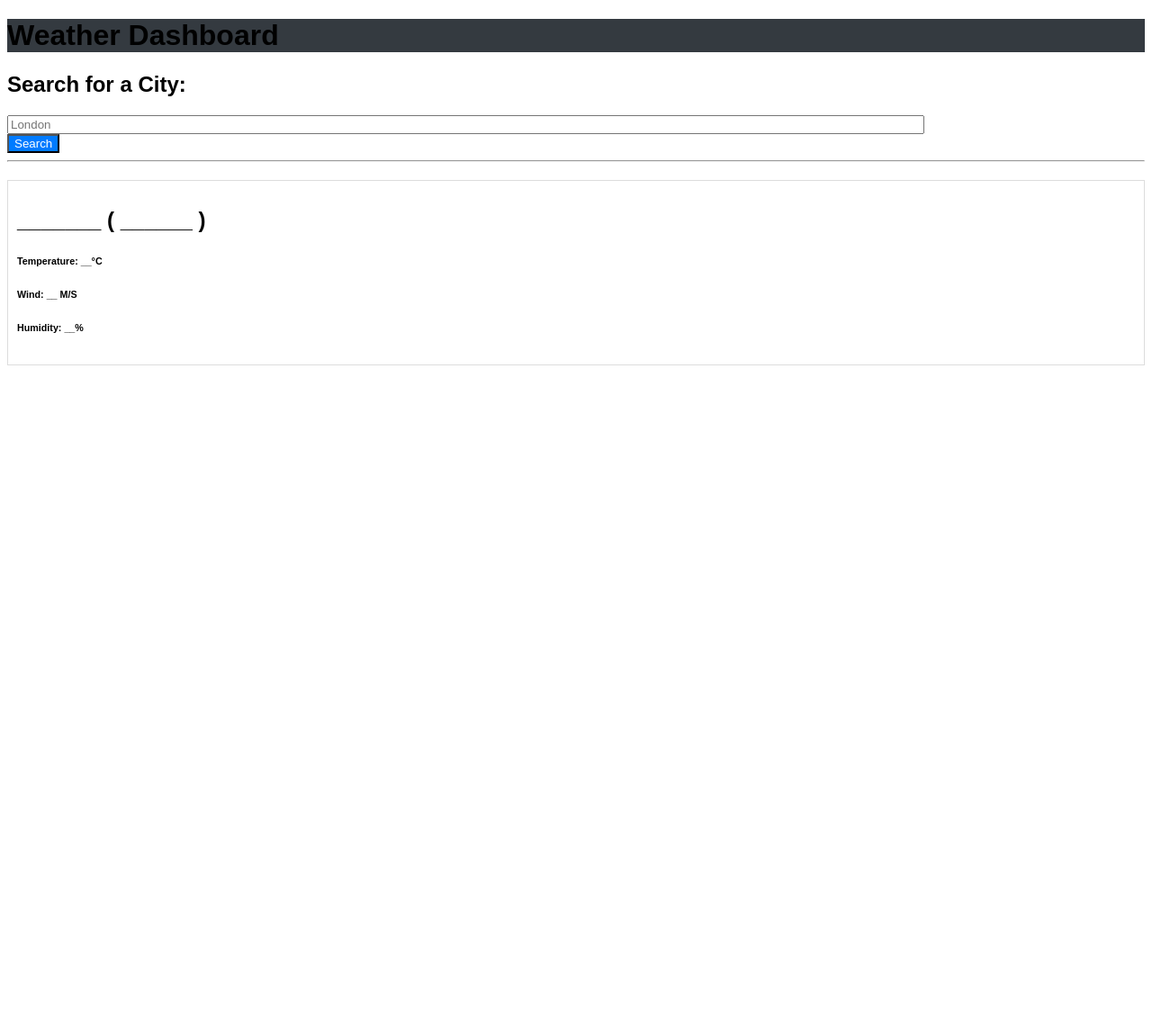
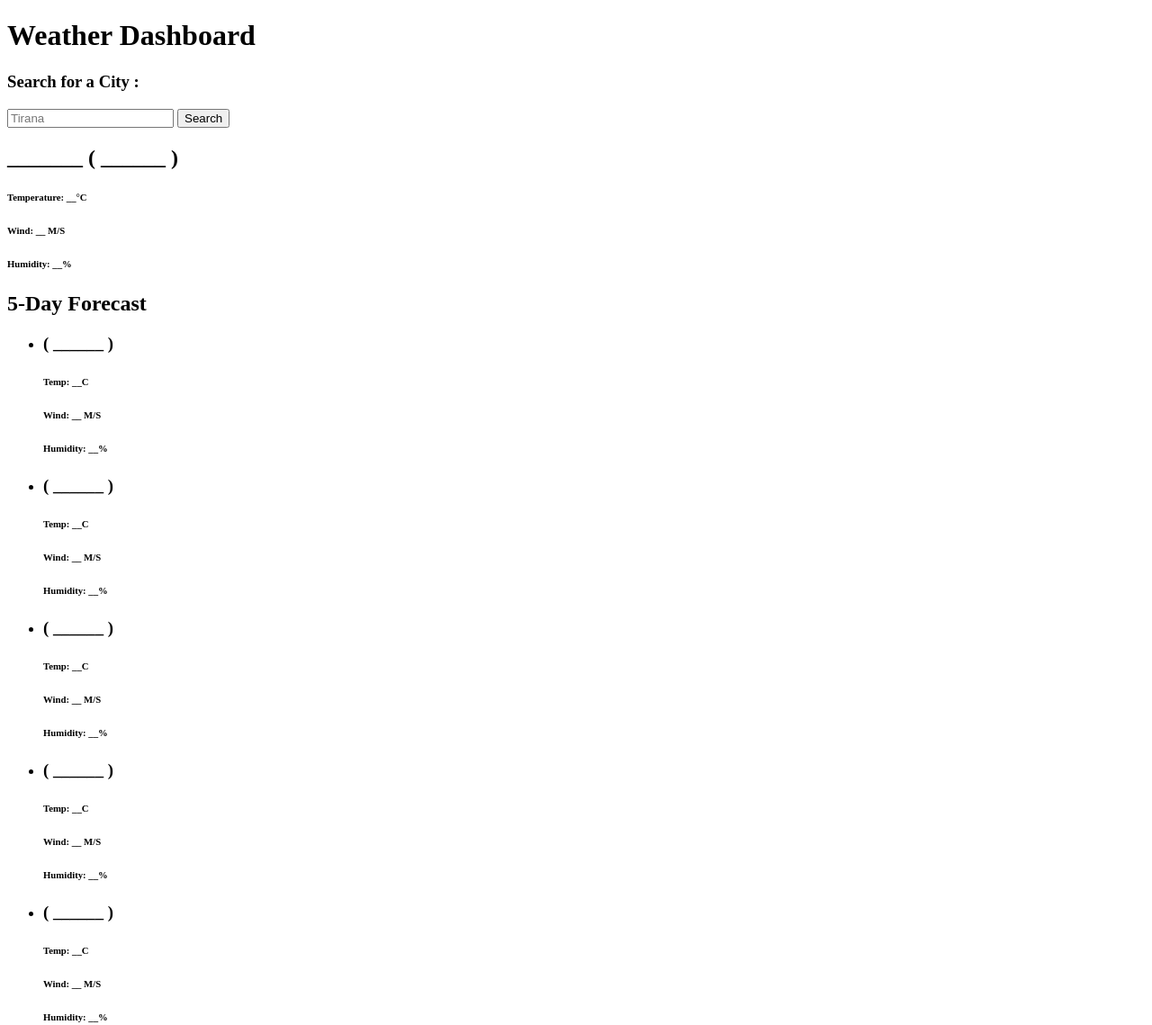
Before and after one commit to Eugeni77/weathereugen, a plain HTML site: page index.html in a window 1280 px wide. Shown: the whole page at 90% size. Before the commit the page ends 800 px from the top, so only its background shows below. Drawn offline with nearby package versions, Linux system fonts and the light colour scheme.

Commit message:
restructured html and js

```diff
--- a/index.html
+++ b/index.html
@@ -10,49 +10,63 @@
 </head>
 
 <body>
-  <header class="container-fluid text-center text-white bg-dark p-2 weather-header">
-    <h1>Weather Dashboard</h1>
+  <header id="weather-header">
+      <h1>Weather Dashboard</h1>
   </header>
-
-  <!-- max-width for ultra wide resolutions -->
-  <div class="container-fluid" style="max-width: 1400px">
-    <div class="row">
-      <aside class="col-lg-3 pb-3">
-        <h2 id="form-heading" class="mt-1 h3 form-label">
-          Search for a City:
-        </h2>
-        <form id="search-form" class="form">
-          <div class="form-inline form-group">
-            <div class="input-group">
-              <input class="form-input weather-search" type="text" id="search-input" placeholder="London"
-                aria-labelledby="form-heading" aria-controls="today forecast" />
-              <div class="input-group-append">
-                <button type="submit" class="btn search-button" id="search-button" aria-label="submit search">
-                  Search
-                </button>
-                <hr class="hr weather-hr" />
-              </div>
-            </div>
-            <div class="weather-data">
-              <div class="current-weather">
-                <div class="weather-details">
+  <div class="container">
+      <section class="weather-input">
+          <h3>Search for a City :</h3>
+          <input class="city-input" type="text" placeholder="Tirana">
+          <button class="search-button">Search</button>
+      </section>
+      <section class="weather-data">
+          <div class="current-weather">
+              <div class="weather-details">
                   <h2>_______ ( ______ )</h2>
                   <h6>Temperature: __°C</h6>
                   <h6>Wind: __ M/S</h6>
                   <h6>Humidity: __%</h6>
-                </div>
               </div>
           </div>
-        </form>
-        <div class="list-group" id="history"></div>
-      </aside>
+          <div class="days-forecast">
+              <h2>5-Day Forecast</h2>
+              <ul class="weather-cards">
+                  <!-- Your forecast cards go here -->
+                  <li class="card">
+                    <h3>( ______ )</h3>
+                    <h6>Temp: __C</h6>
+                    <h6>Wind: __ M/S</h6>
+                    <h6>Humidity: __%</h6>
+                  </li>
+                  <li class="card">
+                    <h3>( ______ )</h3>
+                    <h6>Temp: __C</h6>
+                    <h6>Wind: __ M/S</h6>
+                    <h6>Humidity: __%</h6>
+                  </li>
+                  <li class="card">
+                    <h3>( ______ )</h3>
+                    <h6>Temp: __C</h6>
+                    <h6>Wind: __ M/S</h6>
+                    <h6>Humidity: __%</h6>
+                  </li>
+                  <li class="card">
+                    <h3>( ______ )</h3>
+                    <h6>Temp: __C</h6>
+                    <h6>Wind: __ M/S</h6>
+                    <h6>Humidity: __%</h6>
+                  </li>
+                  <li class="card">
+                    <h3>( ______ )</h3>
+                    <h6>Temp: __C</h6>
+                    <h6>Wind: __ M/S</h6>
+                    <h6>Humidity: __%</h6>
+                  </li>
+              </ul>
+          </div>
+      </section>
+  </div>
 
-      <div class="col-lg-9 pb-3">
-        <section id="today" class="mt-3" role="region" aria-live="polite"></section>
-        <section id="forecast" class="row mt-3" role="region" aria-live="polite"></section>
-      </div>
-    </div>
-  </div>
 
   <!-- Day.js -->
   <script src="https://cdn.jsdelivr.net/npm/dayjs@1/dayjs.min.js"></script>
--- a/script.js
+++ b/script.js
@@ -1,24 +1,30 @@
-const apiKey = '32a12c8f1ec2debb8ca1dbfc428c74fc';
+
+const cityInput = document.querySelector(".city-input");
+const searchButton = document.querySelector(".search-button");
 const currentWeatherDiv = document.querySelector(".current-weather");
-const searchButton = document.querySelector(".search-btn");
-const searchInput = document.querySelector(".search-input");
+const weatherCardsDiv = document.querySelector(".weather-cards");
 
-const getWeatherDetails = (cityName, latitude, longitude) => {
-  const WEATHER_API_URL = `https://api.openweathermap.org/data/2.5/forecast?lat=${latitude}&lon=${longitude}&appid=${apiKey}`;
+const API_KEY = "32a12c8f1ec2debb8ca1dbfc428c74fc"; // API key for OpenWeatherMap API
 
-  fetch(WEATHER_API_URL)
-    .then(response => response.json())
-    .then(data => {
-      // Filter the forecasts to get only one forecast per day
-      const uniqueForecastDays = [];
-      const fiveDaysForecast = data.list.filter(forecast => {
-        const forecastDate = new Date(forecast.dt_txt).getDate();
-        if (!uniqueForecastDays.includes(forecastDate)) {
-          return uniqueForecastDays.push(forecastDate);
-        }
-      });
-
-      // Continue with the rest of your code
-    })
-    .catch(error => console.error('Error fetching weather data:', error));
-};
+const createWeatherCard = (cityName, weatherItem, index) => {
+    if (index === 0) { // HTML for the main weather card
+        return `<div class="details">
+                    <h2>${cityName} (${weatherItem.dt_txt.split(" ")[0]})</h2>
+                    <h6>Temperature: ${(weatherItem.main.temp - 273.15).toFixed(2)}°C</h6>
+                    <h6>Wind: ${weatherItem.wind.speed} M/S</h6>
+                    <h6>Humidity: ${weatherItem.main.humidity}%</h6>
+                </div>
+                <div class="icon">
+                    <img src="https://openweathermap.org/img/wn/${weatherItem.weather[0].icon}@4x.png" alt="weather-icon">
+                    <h6>${weatherItem.weather[0].description}</h6>
+                </div>`;
+    } else { // HTML for the other five day forecast card
+        return `<li class="card">
+                    <h3>(${weatherItem.dt_txt.split(" ")[0]})</h3>
+                    <img src="https://openweathermap.org/img/wn/${weatherItem.weather[0].icon}@4x.png" alt="weather-icon">
+                    <h6>Temp: ${(weatherItem.main.temp - 273.15).toFixed(2)}°C</h6>
+                    <h6>Wind: ${weatherItem.wind.speed} M/S</h6>
+                    <h6>Humidity: ${weatherItem.main.humidity}%</h6>
+                </li>`;
+    }
+}
--- a/style.css
+++ /dev/null
@@ -1,37 +0,0 @@
-/* style.css */
-
-/* Body styling */
-body {
-    font-family: 'Arial', sans-serif;
-  }
-
-  /* Header styling */
-  .weather-header {
-    background-color: #343a40;
-  }
-
-  /* Form styling */
-  .form {
-    margin-top: 20px;
-  }
-
-  .weather-search {
-    width: 80%;
-  }
-
-  .search-button {
-    background-color: #007bff;
-    color: #fff;
-  }
-
-  /* Weather data styling */
-  .weather-details {
-    border: 1px solid #ddd;
-    padding: 10px;
-    margin-top: 20px;
-  }
-
-  /* List group styling */
-  #history {
-    margin-top: 20px;
-  }
```
